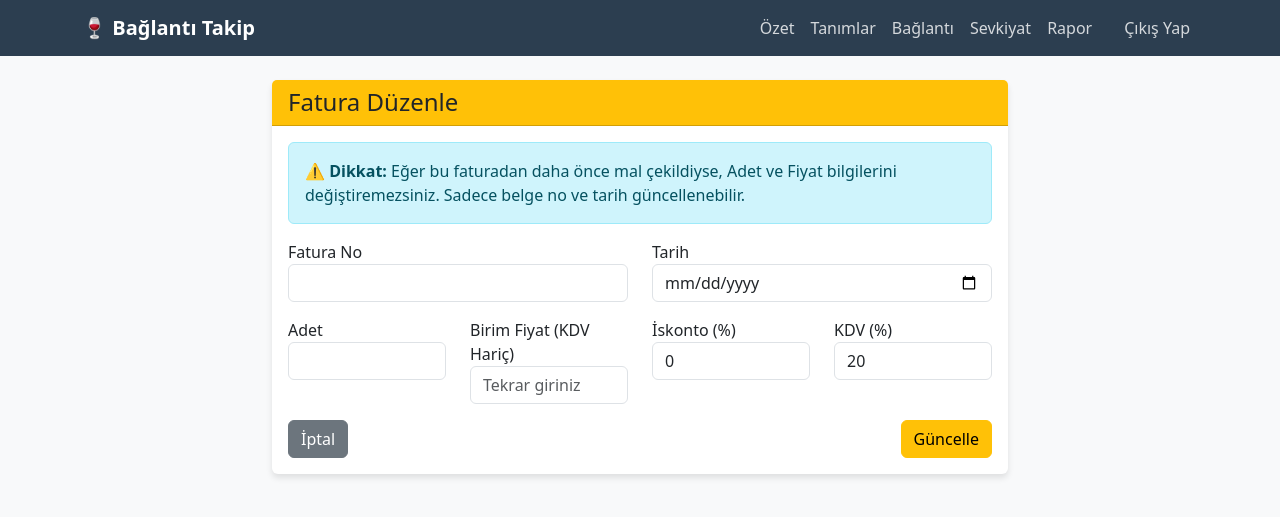
After one commit to musty7091/baglanti, a Flask app: page /fatura-duzenle/1 in a window 1280 px wide. The commit adds this page. Shown: the top 517 px of the page. Run offline with Flask 3, Linux system fonts and the light colour scheme; a user stored in the database is signed in; data that the repository does not hold is empty.

```diff
--- a/stok/app/routes.py
+++ b/stok/app/routes.py
@@ -1,15 +1,49 @@
 from flask import Blueprint, render_template, request, redirect, url_for, flash
+from flask_login import login_user, logout_user, login_required, current_user
+from werkzeug.security import check_password_hash
 from datetime import datetime
 from app.models import DatabaseManager
 
 main = Blueprint('main', __name__)
 
+# --- LOGIN / LOGOUT ---
+
+@main.route('/login', methods=['GET', 'POST'])
+def login():
+    if current_user.is_authenticated:
+        return redirect(url_for('main.index'))
+
+    if request.method == 'POST':
+        username = request.form['username']
+        password = request.form['password']
+
+        user = DatabaseManager.get_user_by_username(username)
+
+        if user and check_password_hash(user.password_hash, password):
+            login_user(user)
+            return redirect(url_for('main.index'))
+        else:
+            flash('Kullanıcı adı veya şifre hatalı.', 'danger')
+
+    return render_template('login.html')
+
+@main.route('/logout')
+@login_required
+def logout():
+    logout_user()
+    flash('Çıkış yapıldı.', 'info')
+    return redirect(url_for('main.login'))
+
+# --- ANA SAYFALAR ---
+
 @main.route('/')
+@login_required
 def index():
     toplam_adet, toplam_tutar, ozet = DatabaseManager.get_dashboard_stats()
     return render_template('dashboard.html', toplam_adet=toplam_adet, toplam_tutar=toplam_tutar, ozet=ozet)
 
 @main.route('/tanimlar')
+@login_required
 def tanimlar():
     conn = DatabaseManager.get_db_connection()
     tedarikciler = conn.execute("SELECT * FROM tedarikciler ORDER BY ad").fetchall()
@@ -18,6 +52,7 @@ def tanimlar():
     return render_template('tanimlar.html', tedarikciler=tedarikciler, urunler=urunler)
 
 @main.route('/tedarikci-ekle', methods=['POST'])
+@login_required
 def tedarikci_ekle():
     conn = DatabaseManager.get_db_connection()
     conn.execute("INSERT INTO tedarikciler (ad) VALUES (?)", (request.form['ad'],))
@@ -27,6 +62,7 @@ def tedarikci_ekle():
     return redirect(url_for('main.tanimlar'))
 
 @main.route('/urun-ekle', methods=['POST'])
+@login_required
 def urun_ekle():
     conn = DatabaseManager.get_db_connection()
     conn.execute("INSERT INTO urunler (barkod, ad) VALUES (?, ?)", (request.form['barkod'], request.form['ad']))
@@ -36,6 +72,7 @@ def urun_ekle():
     return redirect(url_for('main.tanimlar'))
 
 @main.route('/baglanti-yap')
+@login_required
 def baglanti_yap():
     conn = DatabaseManager.get_db_connection()
     tedarikciler = conn.execute("SELECT * FROM tedarikciler ORDER BY ad").fetchall()
@@ -44,12 +81,14 @@ def baglanti_yap():
     return render_template('baglanti.html', tedarikciler=tedarikciler, urunler=urunler, bugun=datetime.now().strftime('%Y-%m-%d'))
 
 @main.route('/baglanti-kaydet', methods=['POST'])
+@login_required
 def baglanti_kaydet():
     maliyet = DatabaseManager.add_baglanti(request.form)
     flash(f"Bağlantı kaydedildi. Birim Maliyet: {maliyet:.2f} TL", 'success')
     return redirect(url_for('main.baglanti_yap'))
 
 @main.route('/mal-cek')
+@login_required
 def mal_cek():
     secili_tedarikci = request.args.get('tedarikci_id', type=int)
     conn = DatabaseManager.get_db_connection()
@@ -59,6 +98,7 @@ def mal_cek():
     return render_template('mal_cek.html', tedarikciler=tedarikciler, urunler=urunler, secili_tedarikci=secili_tedarikci, bugun=datetime.now().strftime('%Y-%m-%d'))
 
 @main.route('/mal-cek-kaydet', methods=['POST'])
+@login_required
 def mal_cek_kaydet():
     success, message = DatabaseManager.process_sevkiyat(request.form)
     if success:
@@ -69,50 +109,43 @@ def mal_cek_kaydet():
         return redirect(url_for('main.mal_cek'))
 
 @main.route('/rapor')
+@login_required
 def rapor():
     conn = DatabaseManager.get_db_connection()
-
-    # Filtre Parametrelerini Al
     filtre_tedarikci = request.args.get('tedarikci')
     filtre_urun = request.args.get('urun')
 
-    # Dropdownlar için listeleri çek (Sayfadaki filtre kutuları için)
     tedarikciler = conn.execute("SELECT * FROM tedarikciler ORDER BY ad").fetchall()
     urunler = conn.execute("SELECT * FROM urunler ORDER BY ad").fetchall()
 
-    # --- Dinamik Sorgu Oluşturma (SQL Builder) ---
     def build_query(base_sql, table_alias='f'):
         clauses = []
         params = []
-
         if filtre_tedarikci:
             clauses.append(f"AND {table_alias}.tedarikci_id = ?")
             params.append(filtre_tedarikci)
-
         if filtre_urun:
             clauses.append(f"AND {table_alias}.urun_id = ?")
             params.append(filtre_urun)
-
         full_sql = base_sql + " " + " ".join(clauses)
         return full_sql, params
 
-    # 1. Aktif (Bekleyen) Bakiyeler
+    # ID'yi de çekiyoruz ki Sil/Düzenle yapabilelim (f.id)
     base_aktif = '''
-        SELECT t.ad as tedarikci, u.ad as urun, f.tarih, f.fatura_no, f.net_maliyet, f.toplam_adet, f.kalan_adet as kalan
+        SELECT f.id, t.ad as tedarikci, u.ad as urun, f.tarih, f.fatura_no, f.net_maliyet, f.toplam_adet, f.kalan_adet as kalan
         FROM faturalar f
         JOIN tedarikciler t ON f.tedarikci_id = t.id
         JOIN urunler u ON f.urun_id = u.id
         WHERE f.kalan_adet > 0
     '''
     sql_aktif, params_aktif = build_query(base_aktif)
-    sql_aktif += " ORDER BY t.ad, u.ad, f.tarih" # Sıralamayı en sona ekle
+    sql_aktif += " ORDER BY t.ad, u.ad, f.tarih"
 
     aktif_data = conn.execute(sql_aktif, params_aktif).fetchall()
     genel_toplam = sum(r['net_maliyet'] * r['kalan'] for r in aktif_data)
 
-    # 2. Tamamlanan (Geçmiş/Sıfırlanmış) Bağlantılar
     base_gecmis = '''
-        SELECT t.ad as tedarikci, u.ad as urun, f.tarih, f.fatura_no, f.net_maliyet, f.toplam_adet, f.kalan_adet as kalan
+        SELECT f.id, t.ad as tedarikci, u.ad as urun, f.tarih, f.fatura_no, f.net_maliyet, f.toplam_adet, f.kalan_adet as kalan
         FROM faturalar f
         JOIN tedarikciler t ON f.tedarikci_id = t.id
         JOIN urunler u ON f.urun_id = u.id
@@ -123,7 +156,6 @@ def rapor():
 
     gecmis_data = conn.execute(sql_gecmis, params_gecmis).fetchall()
 
-    # 3. Son Sevk Hareketleri (Buna da filtre uygulayalım ki tam olsun)
     base_hareket = '''
         SELECT h.tarih, t.ad as tedarikci, u.ad as urun, h.adet, h.sevk_no, h.depo, h.teslim_alan as alan
         FROM hareketler h
@@ -131,12 +163,10 @@ def rapor():
         JOIN urunler u ON h.urun_id = u.id
         WHERE 1=1
     '''
-    # Hareket tablosunda alias 'h' olduğu için fonksiyonu ona göre çağırıyoruz
     sql_hareket, params_hareket = build_query(base_hareket, table_alias='h')
     sql_hareket += " ORDER BY h.id DESC LIMIT 50"
 
     hareketler = conn.execute(sql_hareket, params_hareket).fetchall()
-
     conn.close()
 
     return render_template('rapor.html',
@@ -148,3 +178,29 @@ def rapor():
                          urunler=urunler,
                          secili_tedarikci=filtre_tedarikci,
                          secili_urun=filtre_urun)
+
+# --- SİLME VE DÜZENLEME ROUTE'LARI ---
+
+@main.route('/fatura-sil/<int:id>')
+@login_required
+def fatura_sil(id):
+    success, msg = DatabaseManager.delete_fatura(id)
+    if success:
+        flash(msg, 'success')
+    else:
+        flash(msg, 'danger')
+    return redirect(url_for('main.rapor'))
+
+@main.route('/fatura-duzenle/<int:id>', methods=['GET', 'POST'])
+@login_required
+def fatura_duzenle(id):
+    if request.method == 'POST':
+        success, msg = DatabaseManager.update_fatura(id, request.form)
+        if success:
+            flash(msg, 'success')
+            return redirect(url_for('main.rapor'))
+        else:
+            flash(msg, 'danger')
+
+    fatura = DatabaseManager.get_fatura(id)
+    return render_template('fatura_duzenle.html', f=fatura)
--- a/stok/app/templates/base.html
+++ b/stok/app/templates/base.html
@@ -22,13 +22,16 @@
         <div class="container">
             <a class="navbar-brand" href="/">🍷 Bağlantı Takip</a>
             <div class="collapse navbar-collapse">
+                {% if current_user.is_authenticated %}
                 <ul class="navbar-nav ms-auto">
                     <li class="nav-item"><a class="nav-link" href="{{ url_for('main.index') }}">Özet</a></li>
                     <li class="nav-item"><a class="nav-link" href="{{ url_for('main.tanimlar') }}">Tanımlar</a></li>
                     <li class="nav-item"><a class="nav-link" href="{{ url_for('main.baglanti_yap') }}">Bağlantı</a></li>
                     <li class="nav-item"><a class="nav-link" href="{{ url_for('main.mal_cek') }}">Sevkiyat</a></li>
                     <li class="nav-item"><a class="nav-link" href="{{ url_for('main.rapor') }}">Rapor</a></li>
+                    <li class="nav-item ms-3"><a class="nav-link text-warning" href="{{ url_for('main.logout') }}">Çıkış Yap</a></li>
                 </ul>
+                {% endif %}
             </div>
         </div>
     </nav>
--- a/stok/app/templates/dashboard.html
+++ b/stok/app/templates/dashboard.html
@@ -4,7 +4,7 @@
     <div class="col-md-4">
         <div class="card text-white bg-primary h-100">
             <div class="card-body">
-                <h5 class="card-title">Bekleyen Stok</h5>
+                <h5 class="card-title">Bağlantıdaki Stok</h5>
                 <h2 class="display-6">{{ toplam_adet }} Adet</h2>
             </div>
         </div>
@@ -12,7 +12,7 @@
     <div class="col-md-4">
         <div class="card text-white bg-success h-100">
             <div class="card-body">
-                <h5 class="card-title">Toplam Değer</h5>
+                <h5 class="card-title">Toplam Parasal Değer</h5>
                 <h2 class="display-6">{{ "{:,.2f}".format(toplam_tutar) }} TL</h2>
             </div>
         </div>
--- /dev/null
+++ b/stok/app/templates/fatura_duzenle.html
@@ -0,0 +1,54 @@
+{% extends "base.html" %}
+{% block content %}
+<div class="row justify-content-center">
+    <div class="col-md-8">
+        <div class="card">
+            <div class="card-header bg-warning text-dark">
+                <h4 class="mb-0">Fatura Düzenle</h4>
+            </div>
+            <div class="card-body">
+                <div class="alert alert-info">
+                    ⚠️ <b>Dikkat:</b> Eğer bu faturadan daha önce mal çekildiyse, Adet ve Fiyat bilgilerini değiştiremezsiniz. Sadece belge no ve tarih güncellenebilir.
+                </div>
+
+                <form method="POST">
+                    <div class="row">
+                        <div class="col-md-6 mb-3">
+                            <label>Fatura No</label>
+                            <input type="text" name="fatura_no" value="{{ f['fatura_no'] }}" class="form-control" required>
+                        </div>
+                        <div class="col-md-6 mb-3">
+                            <label>Tarih</label>
+                            <input type="date" name="tarih" value="{{ f['tarih'] }}" class="form-control" required>
+                        </div>
+                    </div>
+
+                    <div class="row">
+                        <div class="col-md-3 mb-3">
+                            <label>Adet</label>
+                            <input type="number" name="adet" value="{{ f['toplam_adet'] }}" class="form-control" required>
+                        </div>
+                        <div class="col-md-3 mb-3">
+                            <label>Birim Fiyat (KDV Hariç)</label>
+                            <input type="number" step="0.01" name="fiyat" class="form-control" required placeholder="Tekrar giriniz">
+                        </div>
+                        <div class="col-md-3 mb-3">
+                            <label>İskonto (%)</label>
+                            <input type="number" step="0.01" name="iskonto" class="form-control" value="0">
+                        </div>
+                        <div class="col-md-3 mb-3">
+                            <label>KDV (%)</label>
+                            <input type="number" step="0.01" name="kdv" class="form-control" value="20">
+                        </div>
+                    </div>
+
+                    <div class="d-flex justify-content-between">
+                        <a href="{{ url_for('main.rapor') }}" class="btn btn-secondary">İptal</a>
+                        <button type="submit" class="btn btn-warning">Güncelle</button>
+                    </div>
+                </form>
+            </div>
+        </div>
+    </div>
+</div>
+{% endblock %}
--- a/stok/app/templates/tanimlar.html
+++ b/stok/app/templates/tanimlar.html
@@ -9,7 +9,7 @@
                 <form action="{{ url_for('main.tedarikci_ekle') }}" method="POST">
                     <div class="mb-3">
                         <label>Firma Adı</label>
-                        <input type="text" name="ad" class="form-control" required placeholder="Örn: Mey İçki">
+                        <input type="text" name="ad" class="form-control" required placeholder="">
                     </div>
                     <button type="submit" class="btn btn-success">Kaydet</button>
                 </form>
@@ -38,7 +38,7 @@
                     </div>
                     <div class="mb-3">
                         <label>Ürün Adı</label>
-                        <input type="text" name="ad" class="form-control" required placeholder="Örn: X Votka 70cl">
+                        <input type="text" name="ad" class="form-control" required placeholder="">
                     </div>
                     <button type="submit" class="btn btn-primary">Kaydet</button>
                 </form>
```
Also changed, not shown: stok/app/__init__.py (+12 -2 lines), stok/app/models.py (+96 -4 lines), stok/app/templates/login.html (added, +28 -0 lines), stok/app/templates/rapor.html (+8 -3 lines), stok/stok_takip.db (added).
